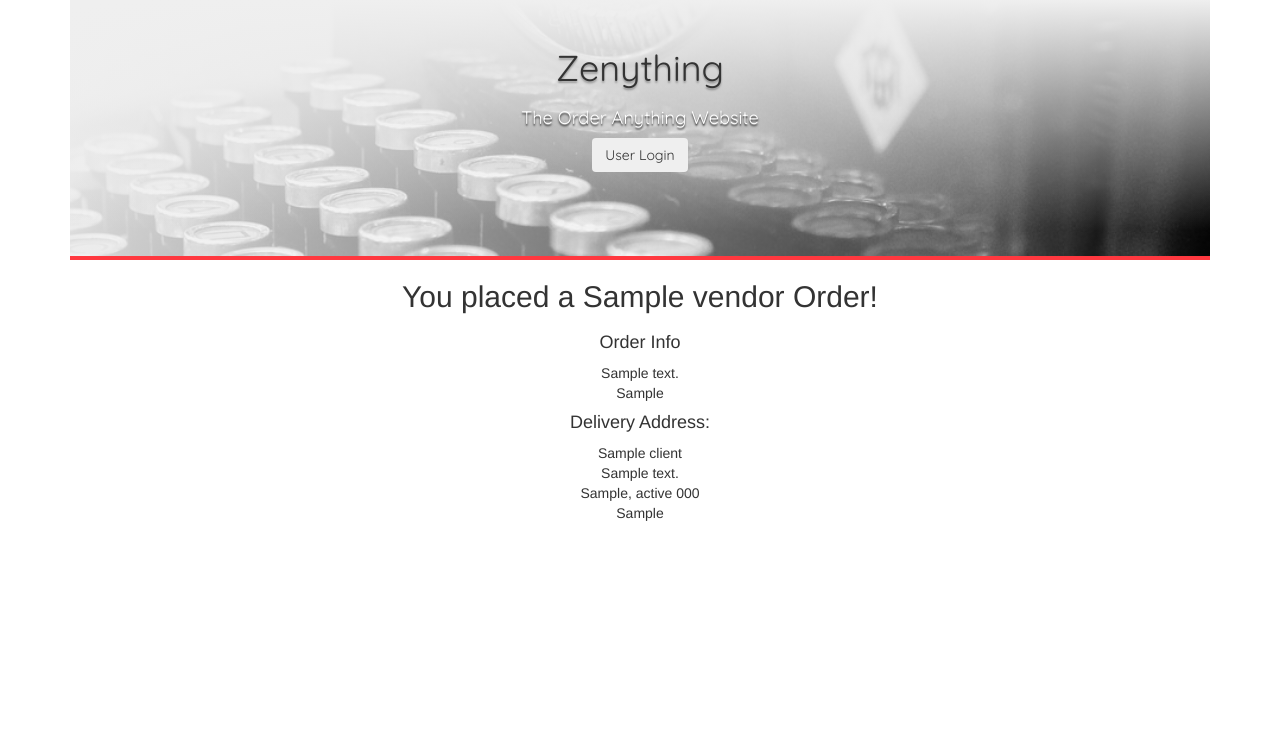
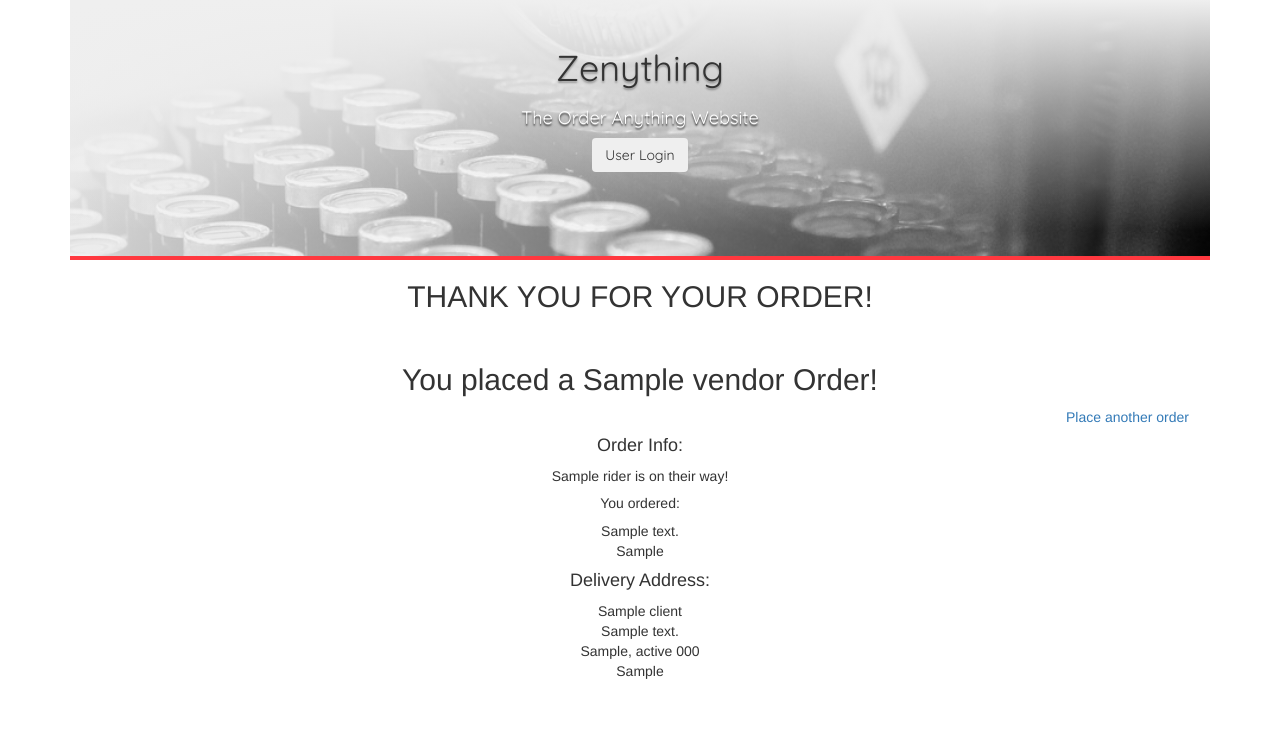
Before and after one commit to jryanconklin/delivery-service, a PHP site: template views/order_vendor_confirm.html.twig in a window 1280 px wide. Shown: the top 751 px of the page. Run offline with PHP 8.4, Linux system fonts and the light colour scheme; the template is opened without the code that fills it: most values are stand-ins (such as "Sample title", 1, 10 or a date in 2020); some libraries are stand-ins or nearby versions.

Commit message:
add confirmation page

```diff
--- a/app/app.php
+++ b/app/app.php
@@ -50,8 +50,10 @@
       $status = 0;
       $new_order = new Order($client_id, $rider_id, $address_id, $instructions, $details, $status, $service_id, $vendor_id);
       $new_order->assignRider();
+      $rider_id = $new_order->getRiderId();
+      $new_rider = Rider::find($rider_id);
       $new_order->save();
-      return $app['twig']->render("order_vendor_confirm.html.twig", array('order' => $new_order, 'client' => $client, 'vendor' => $vendor, 'address' => $address));
+      return $app['twig']->render("order_vendor_confirm.html.twig", array('order' => $new_order, 'client' => $client, 'vendor' => $vendor, 'address' => $address, 'rider' => $new_rider));
     });
 
 
--- a/views/index.html.twig
+++ b/views/index.html.twig
@@ -1,7 +1,7 @@
 {% include 'header.html.twig' %}
     <div class="wrapper">
         <div class="title">
-            <h3>These are Website Instructions</h3>
+            <h3>Order Zenything</h3>
         </div>
         <div class="row cardBackground">
 
@@ -18,6 +18,7 @@
                     <div class="card-block">
                         <p class="card-text">{{vendor.getDescription}}</p>
                         <a href="{{vendor.getUrl}}" class="card-link"> {{vendor.getName}} Website</a>
+                        <br>
                         <a href="/order/{{vendor.getName}}/{{client.getId}}" class="card-link"> Order </a>
                     </div>
                 </div>
--- a/views/order_vendor_confirm.html.twig
+++ b/views/order_vendor_confirm.html.twig
@@ -1,24 +1,27 @@
 {% include 'header.html.twig' %}
   <div class="wrapper">
+    <h2>THANK YOU FOR YOUR ORDER!</h2>
+    <br>
     <h2>You placed a {{vendor.getName}} Order!</h2>
     <div class="row">
       <div class="col-xs-2">
 
       </div>
       <div class="col-xs-8">
-          <h4>Order Info</h4>
+        <br>
+          <h4>Order Info:</h4>
           <p>
+            {{rider.getName}} is on their way!
+            <h5>You ordered:</h5>
             {{order.getDetails}}<br>{{order.getInstructions}}
           </p>
           <h4>Delivery Address:</h4> <p>{{client.getName}}<br>{{address.getAddressOne}}<br>{{address.getCity}}, {{address.getState}} {{address.getZip}}<br>{{address.getCountry}}<br></p>
-
           <br>
-          <br>
-
         </div>
       <div class="col-xs-2">
 
       </div>
+      <a href="/">Place another order</a>
     </div>
   </div>
 
```
